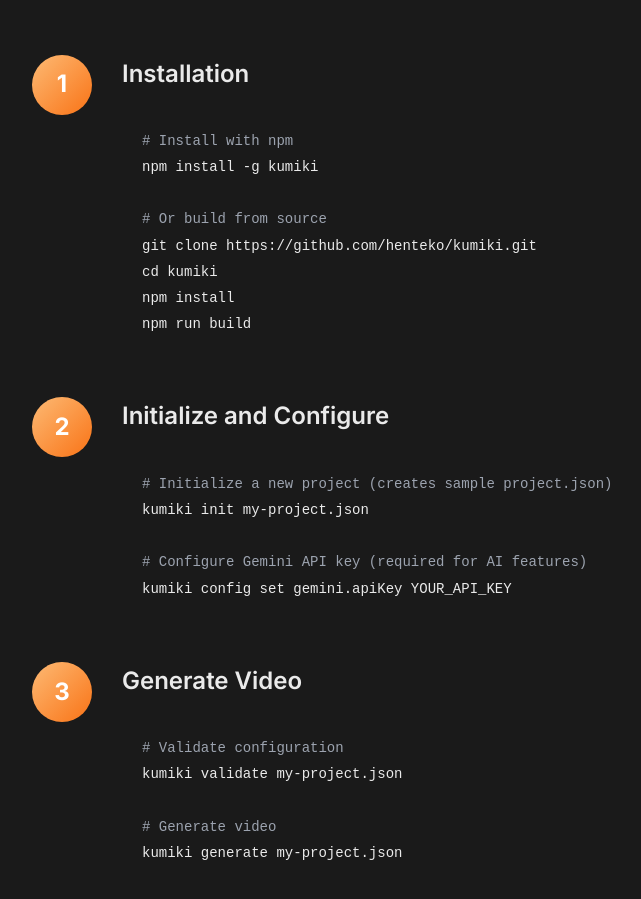
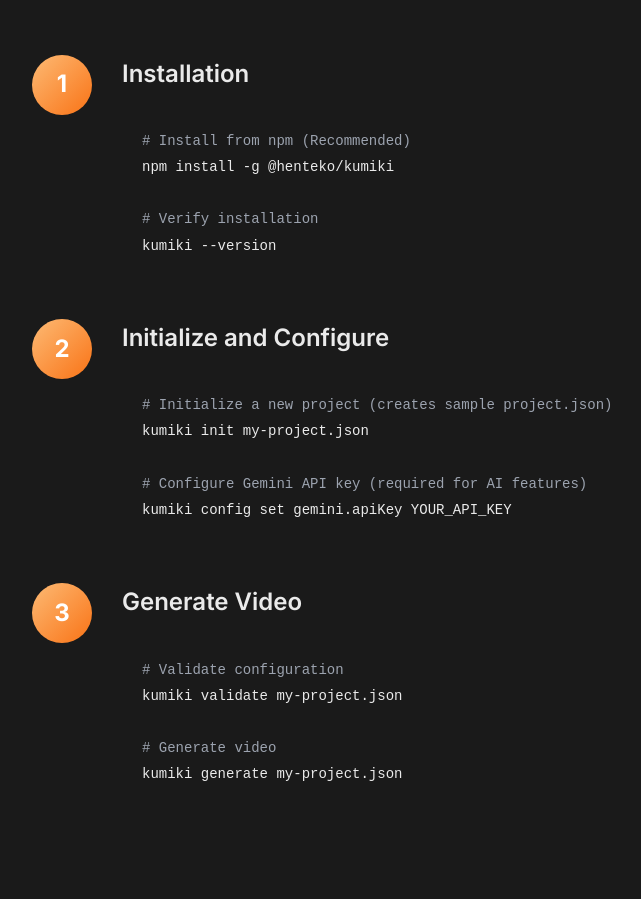
Before and after one commit to henteko/kumiki, a website: page docs/index.html in a window 1280 px wide. Shown: the part 3300-4199 px from the top of the page, without its empty margins (208-849 px from the left). Drawn offline with Linux system fonts and the light colour scheme.

Commit message:
release @henteko/kumiki package

```diff
--- a/docs/index.html
+++ b/docs/index.html
@@ -147,14 +147,11 @@
                     <div class="step-number">1</div>
                     <div class="step-content">
                         <h3 class="step-title">Installation</h3>
-                        <pre class="code-block"><code><span class="comment"># Install with npm</span>
-npm install -g kumiki
+                        <pre class="code-block"><code><span class="comment"># Install from npm (Recommended)</span>
+npm install -g @henteko/kumiki
 
-<span class="comment"># Or build from source</span>
-git clone https://github.com/henteko/kumiki.git
-cd kumiki
-npm install
-npm run build</code></pre>
+<span class="comment"># Verify installation</span>
+kumiki --version</code></pre>
                     </div>
                 </div>
                 <div class="step">
```
Also changed, not shown: README.ja.md (+11 -0 lines), package.json (+20 -2 lines), README.md, 1 other file.
